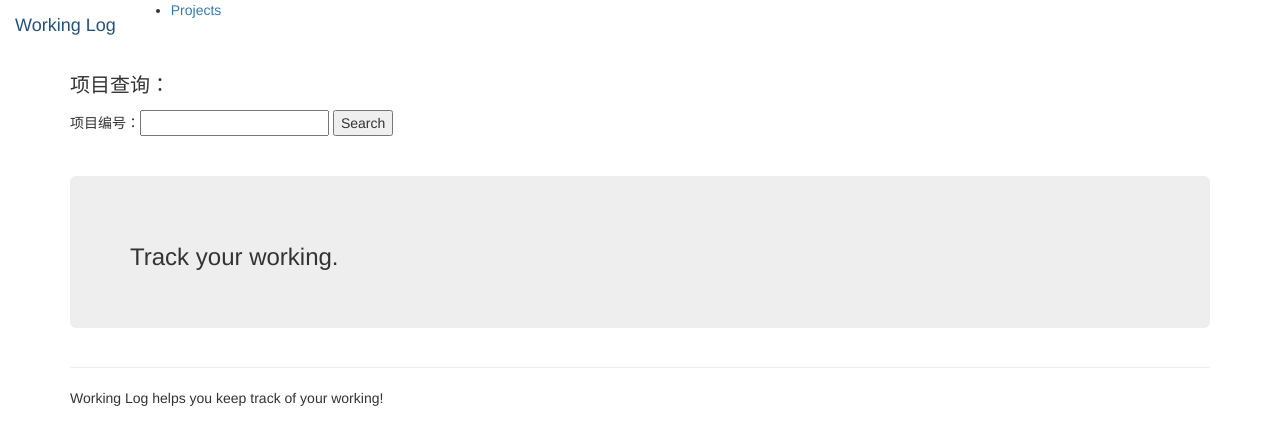
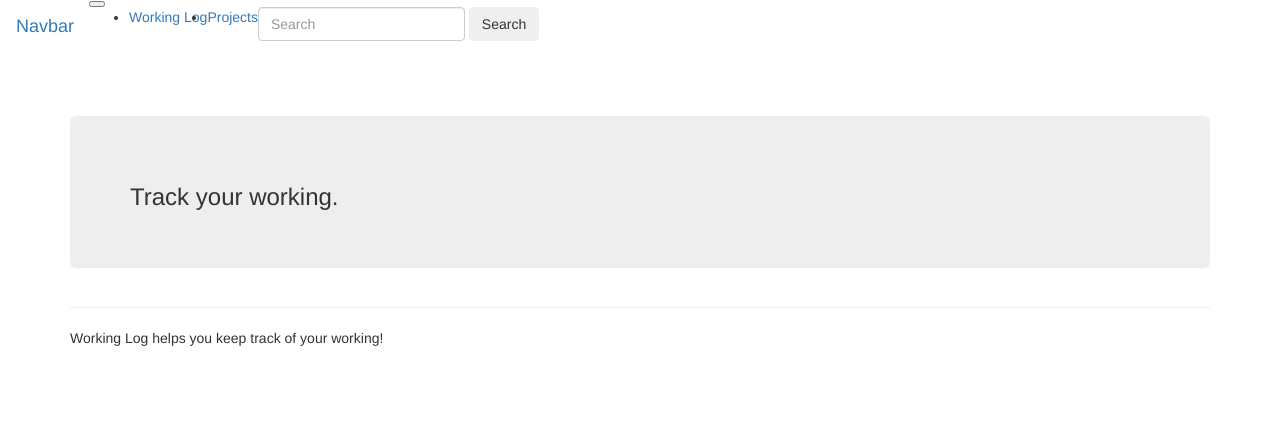
Before and after one commit to Ajaixi/working_log, a Django app: page / in a window 1280 px wide. Shown: the top 445 px of the page. Run offline with Django 3.2, Linux system fonts and the light colour scheme; some libraries are stand-ins or nearby versions.

Commit message:
new page

```diff
--- a/working_logs/templates/working_logs/base.html
+++ b/working_logs/templates/working_logs/base.html
@@ -10,32 +10,29 @@
   </head>
   <body>
     <!-- Static navbar -->
-      <nav class="navbar navbar_default navbar-static-top">
+    <nav class="navbar navbar-expand-lg navbar-light bg-light">
+        <a class="navbar-brand" href="#">Navbar</a>
+        <button class="navbar-toggler" type="button" data-toggle="collapse" data-target="#navbarSupportedContent" aria-controls="navbarSupportedContent" aria-expanded="false" aria-label="Toggle navigation">
+          <span class="navbar-toggler-icon"></span>
+        </button>
 
-        <div class="navbar-header">
-          <button type="button" class="navbar-toggle collapsed" data-toggle="collapse" data-target="#navbar"
-            aria-expanded="false" aria-controls="navbar"></button>
-            <a class="navbar-brand" href="{% url 'working_logs:index' %}">Working Log</a>
+        <div class="collapse navbar-collapse" id="navbarSupportedContent">
+          <ul class="navbar-nav mr-auto">
+            <li class="nav-item active">
+              <a class="nav-link" href=="{% url 'working_logs:index' %}">Working Log <span class="sr-only">(current)</span></a>
+            </li>
+            <li class="nav-item">
+              <a class="nav-link" href="{% url 'working_logs:projects' %}">Projects</a>
+            </li>
+          </ul>
+          <form class="form-inline my-2 my-lg-0" action="{% url 'working_logs:search' %}" method="post">
+            {% csrf_token %}
+            <input class="form-control mr-sm-2" type="search" placeholder="Search" aria-label="Search" name="project">
+            <button class="btn btn-outline-success my-2 my-sm-0" type="submit">Search</button>
+          </form>
         </div>
-        <div id="navbar" class="collapse navbar-collapse">
-          <ul class="navbar-nav mr-auto">
-            <li class="nav-item active"><a href="{% url 'working_logs:projects' %}">Projects</a></li>
-          </ul>
-        </div>
-
       </nav>
       <div class="container">
-        <div>
-          <form action="{% url 'working_logs:search' %}" method="post">
-              {% csrf_token %}
-              <p style="font-size:20px">项目查询：</p>
-              <p>
-                项目编号：<input type="text" name="project" />
-                            <button name='submit'>Search</button>
-              </p>
-            </form>
-
-        </div>
         <div class="page-header">
           {% block header %}{% endblock header %}
         </div>
```
Also changed, not shown: working_logs/templates/working_logs/model.html (added, +22 -0 lines).
